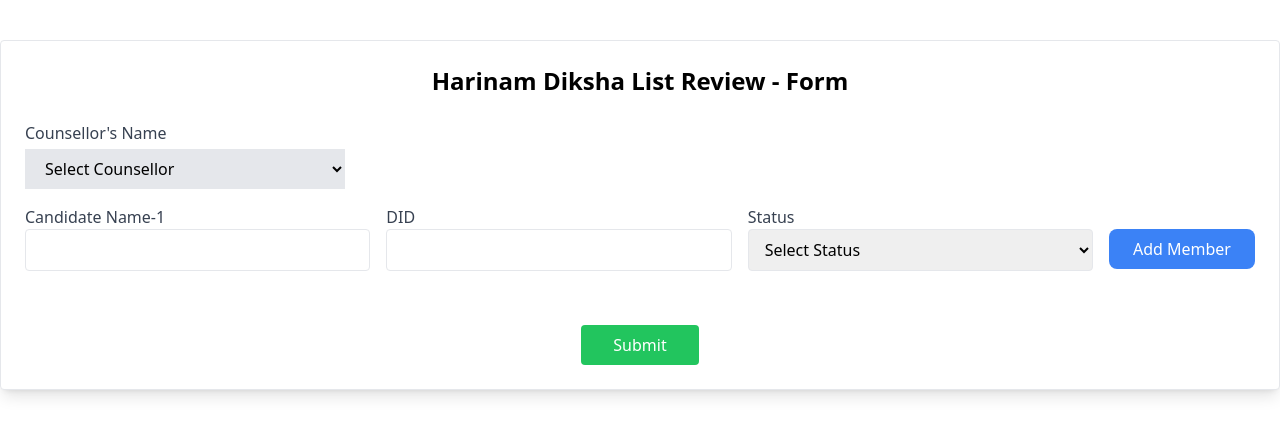
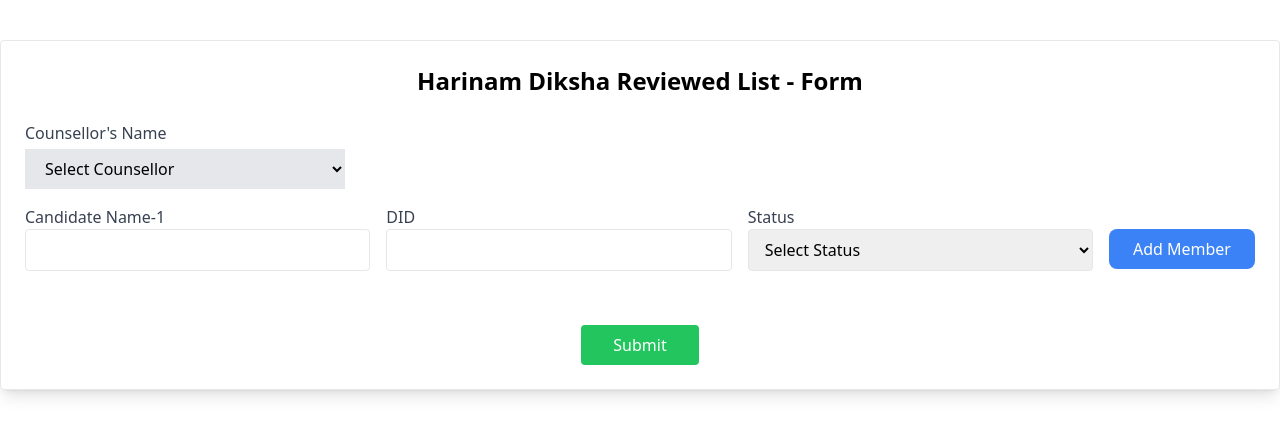
Before and after one commit to pgd-rns/Iskcon-Chowpatty-Diksha-Form, a React (Create React App) app: page / in a window 1280 px wide. Shown: the top 436 px of the page. Built offline with nearby package versions, Linux system fonts and the light colour scheme; the HTML template or start-up script is replaced by a standard one.

Commit message:
Final commit

```diff
--- a/src/Components/Form.js
+++ b/src/Components/Form.js
@@ -113,8 +113,8 @@ const Form = () => {
       Status: "",
       Reason: "",
       IDCcertificate: "",
-      DikshaName1: "",
-      DikshaName2: "",
+      // DikshaName1: "",
+      // DikshaName2: "",
       isAdded: false,
       isEditable: true,
     },
@@ -201,7 +201,7 @@ const Form = () => {
   return (
     <div className="max-w-full mx-auto sm:p-6 mt-10 p-5 border rounded shadow-lg bg-white">
       <h1 className="text-2xl font-bold mb-6 text-center">
-        Harinam Diksha List Review - Form
+        Harinam Diksha Reviewed List - Form
       </h1>
 
       <div className="mb-4">
@@ -302,7 +302,7 @@ const Form = () => {
                   <option value="No">No</option>
                 </select>
               </div>
-              <div className="mb-4 flex-1 lg:w-1/5">
+              {/* <div className="mb-4 flex-1 lg:w-1/5">
                 <label className="block text-gray-700">
                   Suggested Diksha Name-1
                 </label>
@@ -327,7 +327,7 @@ const Form = () => {
                   }
                   className="w-full border px-3 py-2 rounded transition duration-300 ease-in-out hover:bg-gray-100"
                 />
-              </div>
+              </div> */}
             </>
           )}
           <div className="flex justify-center lg:justify-end py-1 mb-5 mt-5">
```
